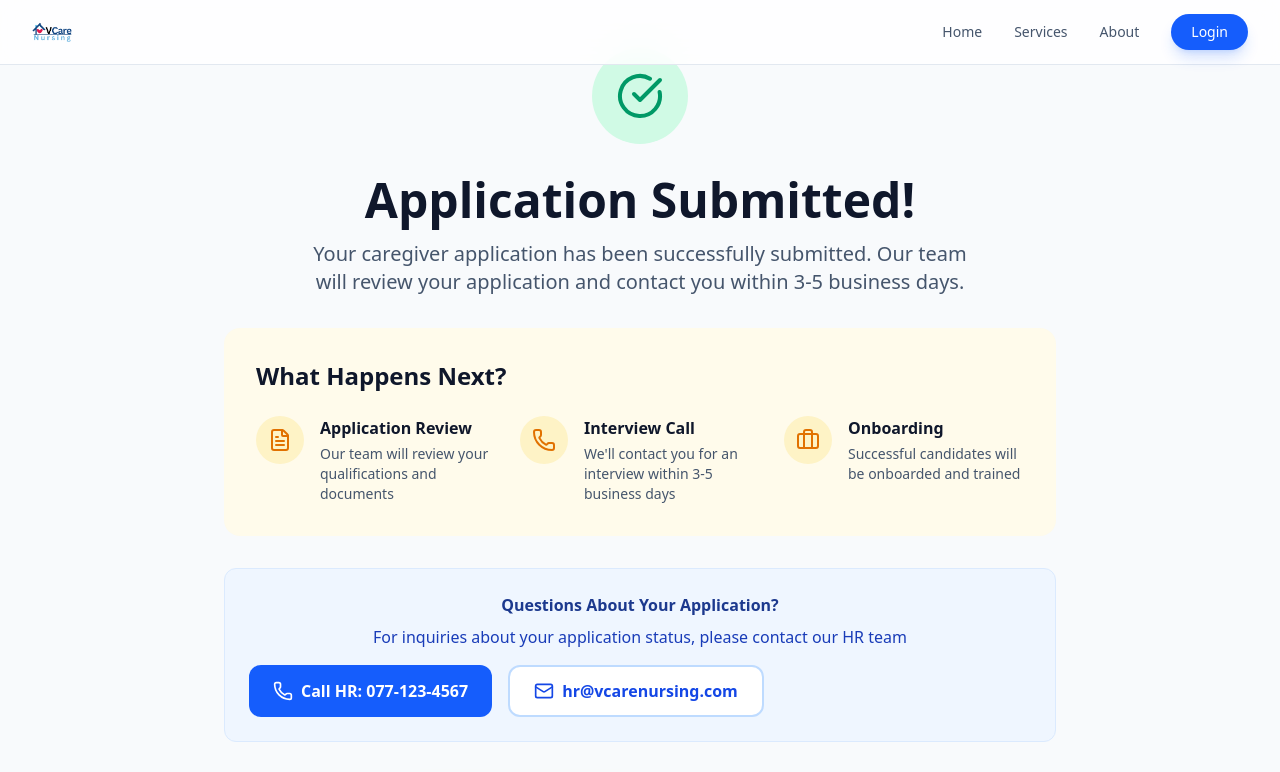
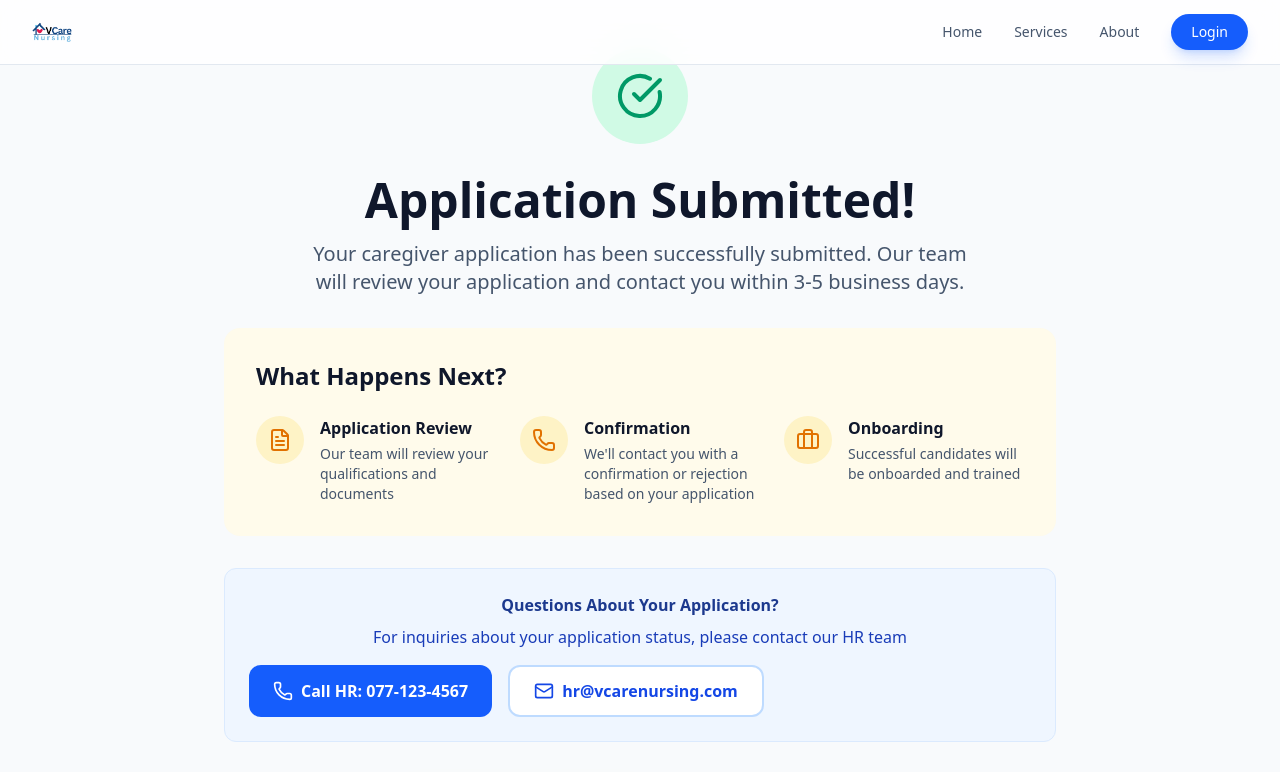
Before and after one commit to HeshalD/VCareNursing, a React (Vite) app in the folder client/: page /worker-registration-success in a window 1280 px wide. Shown: the top 772 px of the page. Built offline with nearby package versions, Linux system fonts and the light colour scheme.

Commit message:
redo: WorkerRegistrationSuccessPage details changed

```diff
--- a/client/src/modules/public/service_team/WorkerRegistrationSuccessPage.jsx
+++ b/client/src/modules/public/service_team/WorkerRegistrationSuccessPage.jsx
@@ -156,8 +156,8 @@ const WorkerRegistrationSuccessPage = () => {
                 },
                 {
                   icon: Phone,
-                  title: "Interview Call",
-                  description: "We'll contact you for an interview within 3-5 business days"
+                  title: "Confirmation",
+                  description: "We'll contact you with a confirmation or rejection based on your application"
                 },
                 {
                   icon: Briefcase,
```
